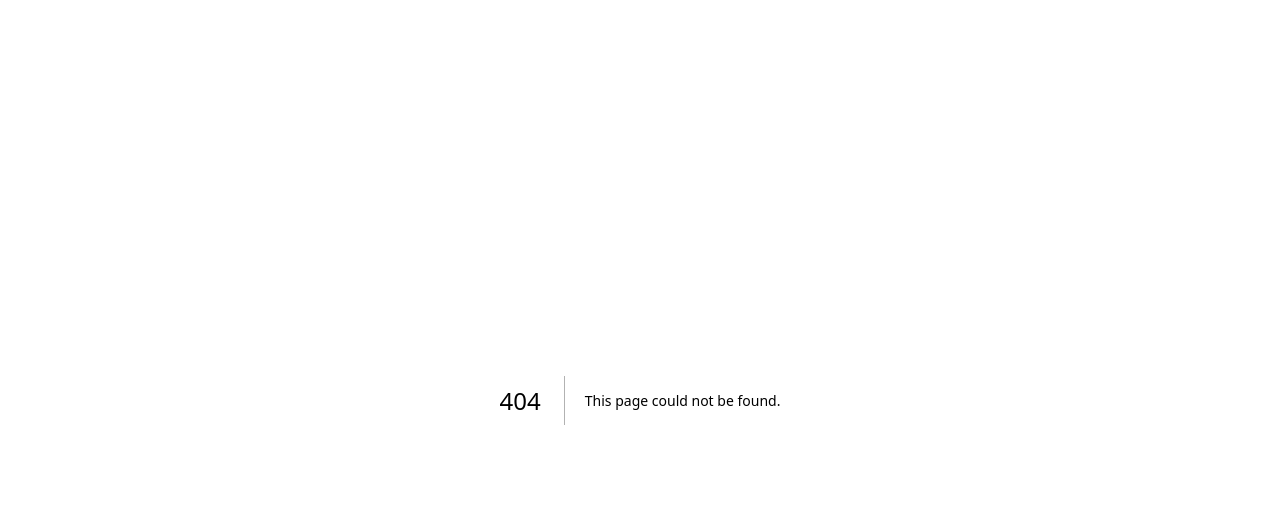
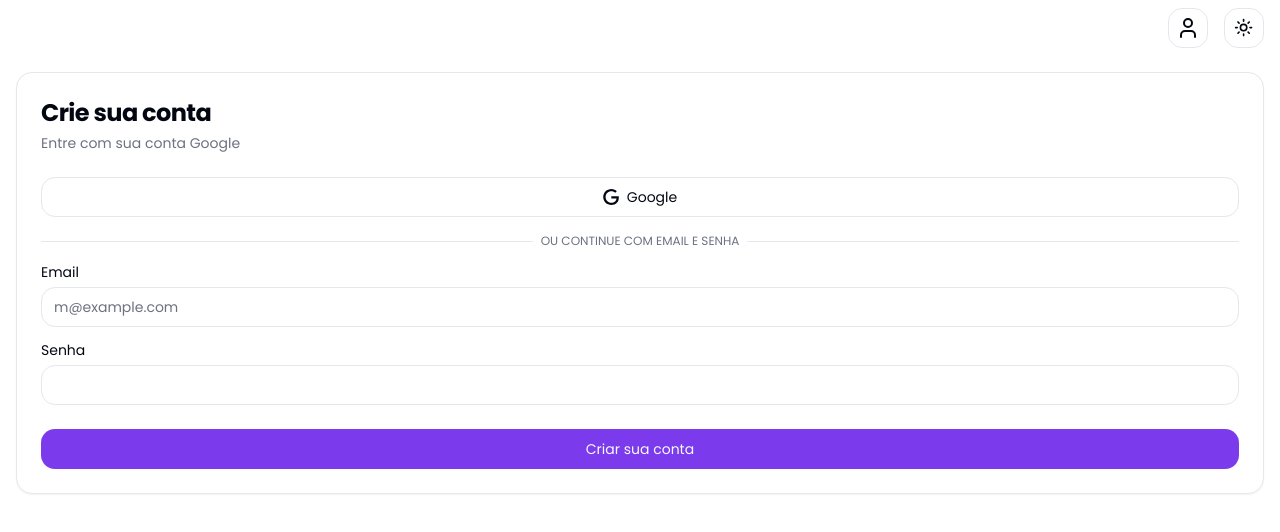
Before and after one commit to LeoNerd23/schedules, a Next.js app: page /create-account in a window 1280 px wide. Before the commit this address had no page. Shown: the top 532 px of the page. Built offline with nearby package versions, Linux system fonts and the light colour scheme.

Commit message:
feat: pre-account creation structure made

```diff
--- a/app/admin/page.tsx
+++ b/app/admin/page.tsx
@@ -5,6 +5,7 @@ import { getAuth, onAuthStateChanged, User } from "firebase/auth";
 import { Button } from "@/components/ui/button";
 import { logOut } from "@/utils/firebase/authService";
 import { useRouter } from "next/navigation";
+import { LogIn } from "lucide-react";
 
 const auth = getAuth();
 
@@ -22,14 +23,18 @@ export default function CardWithForm() {
     console.log(user);
 
     return () => unsubscribe();
-  // eslint-disable-next-line react-hooks/exhaustive-deps
+    // eslint-disable-next-line react-hooks/exhaustive-deps
   }, [router]);
 
   return (
     <main className="h-full">
       <div className="h-full flex flex-col justify-center items-center px-4 gap-8">
-          <p className="text-center">Olá, <strong>{user?.email}</strong> você está logado</p>
-          <Button onClick={() => logOut()}>Sair</Button>
+        <p className="text-center">
+          Olá, <strong>{user?.email}</strong> você está logado
+        </p>
+        <Button variant="outline" size="icon" onClick={() => logOut()}>
+          <LogIn />
+        </Button>
       </div>
     </main>
   );
--- /dev/null
+++ b/app/create-account/page.tsx
@@ -0,0 +1,56 @@
+"use client";
+
+import { Icons } from "@/components/icons";
+import { Button } from "@/components/ui/button";
+import {
+  Card,
+  CardContent,
+  CardDescription,
+  CardFooter,
+  CardHeader,
+  CardTitle,
+} from "@/components/ui/card";
+import { Input } from "@/components/ui/input";
+import { Label } from "@/components/ui/label";
+
+export default function CreateAccount() {
+  return (
+    <main className="px-4">
+      <Card>
+        <CardHeader className="space-y-1">
+          <CardTitle className="text-2xl">Crie sua conta</CardTitle>
+          <CardDescription>Entre com sua conta Google</CardDescription>
+        </CardHeader>
+        <CardContent className="grid gap-4">
+          <div className="grid">
+            <Button variant="outline" className="w-full">
+              <Icons.google className="mr-2 h-4 w-4" />
+              Google
+            </Button>
+          </div>
+          <div className="relative">
+            <div className="absolute inset-0 flex items-center">
+              <span className="w-full border-t" />
+            </div>
+            <div className="relative flex justify-center text-xs uppercase">
+              <span className="bg-background px-2 text-muted-foreground">
+                Ou continue com email e senha
+              </span>
+            </div>
+          </div>
+          <div className="grid gap-2">
+            <Label htmlFor="email">Email</Label>
+            <Input id="email" type="email" placeholder="m@example.com" />
+          </div>
+          <div className="grid gap-2">
+            <Label htmlFor="password">Senha</Label>
+            <Input id="password" type="password" />
+          </div>
+        </CardContent>
+        <CardFooter>
+          <Button className="w-full">Criar sua conta</Button>
+        </CardFooter>
+      </Card>
+    </main>
+  );
+}
--- a/app/layout.tsx
+++ b/app/layout.tsx
@@ -1,26 +1,30 @@
-import React from 'react'
-import type { Metadata } from 'next'
-import { ThemeProvider } from '@/components/theme-provider'
+import React from "react";
+import type { Metadata } from "next";
+import { ThemeProvider } from "@/components/theme-provider";
 
-import './globals.css'
+import "./globals.css";
+import HeaderMobile from "@/components/header-mobile";
 
 export const metadata: Metadata = {
-  title: 'Agendamento',
-  description: 'Agendamento',
-}
+  title: "Agendamento",
+  description: "Agendamento",
+};
 
 export default function RootLayout({
   children,
 }: {
-  children: React.ReactNode
+  children: React.ReactNode;
 }) {
   return (
-    <html lang="pt-BR" className='h-full'>
-      <body className='h-full'>
+    <html lang="pt-BR">
+      <body>
         <ThemeProvider attribute="class" defaultTheme="system">
+          <header className="mb-4">
+            <HeaderMobile />
+          </header>
           {children}
         </ThemeProvider>
       </body>
     </html>
-  )
+  );
 }
--- a/app/page.tsx
+++ b/app/page.tsx
@@ -1,31 +1,29 @@
 "use client";
 
 import { UserAuthForm } from "@/components/user-auth-form";
-import { ModeToggle } from "@/components/ui/mode-toggle";
+import {
+  Card,
+  CardContent,
+  CardDescription,
+  CardHeader,
+  CardTitle,
+} from "@/components/ui/card";
 
 export default function LoginPage() {
-
   return (
     <>
-      <main className="h-full">
-        <div className="flex w-full container pt-8 justify-end">
-          <ModeToggle />
-        </div>
-        <div className="h-full container relative flex-col items-center justify-center flex lg:max-w-none lg:px-0">
-          <div className="lg:p-8">
-            <div className="mx-auto flex w-full flex-col justify-center space-y-6 sm:w-[350px]">
-              <div className="flex flex-col space-y-2 text-center">
-                <h1 className="text-2xl font-semibold tracking-tight">
-                  Faça seu login
-                </h1>
-                <p className="text-sm text-muted-foreground">
-                  Entre com seu email abaixo para fazer seu login
-                </p>
-              </div>
-              <UserAuthForm />
-            </div>
-          </div>
-        </div>
+      <main className="h-full px-4">
+        <Card>
+          <CardHeader className="space-y-1">
+            <CardTitle className="text-2xl">Faça seu login</CardTitle>
+            <CardDescription>
+              Entre com seu email abaixo para fazer seu login
+            </CardDescription>
+          </CardHeader>
+          <CardContent className="grid gap-4">
+            <UserAuthForm />
+          </CardContent>
+        </Card>
       </main>
     </>
   );
--- /dev/null
+++ b/components/header-mobile.tsx
@@ -0,0 +1,32 @@
+"use client";
+
+import { log } from "console";
+import { Button } from "./ui/button";
+import { ModeToggle } from "./ui/mode-toggle";
+import { UserPlus, User } from "lucide-react";
+import Link from "next/link";
+import { usePathname } from "next/navigation";
+
+export default function HeaderMobile() {
+  const path = usePathname();
+  const isCreateAccountPage = path === "/create-account";
+
+  return (
+    <div className="flex w-full justify-end items-center h-14 px-4 gap-4">
+      {isCreateAccountPage ? (
+        <Link href="/">
+        <Button variant="outline" size="icon">
+          <User />
+        </Button>
+    </Link>
+      ) : (
+        <Link href="/create-account">
+            <Button variant="outline" size="icon">
+              <UserPlus />
+            </Button>
+        </Link>
+      )}
+      <ModeToggle />
+    </div>
+  );
+}
```
Also changed, not shown: app/admin/layout.tsx (added).
